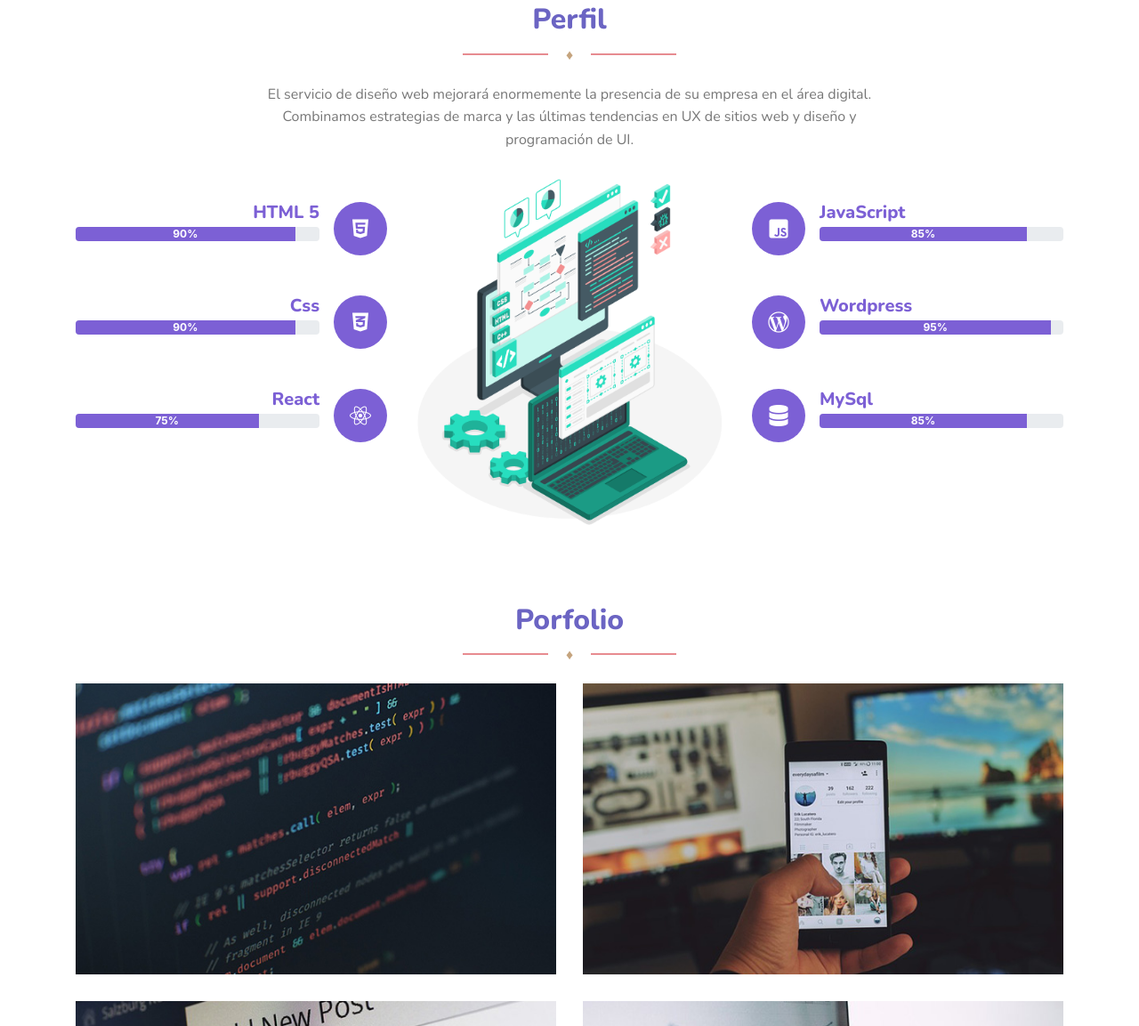
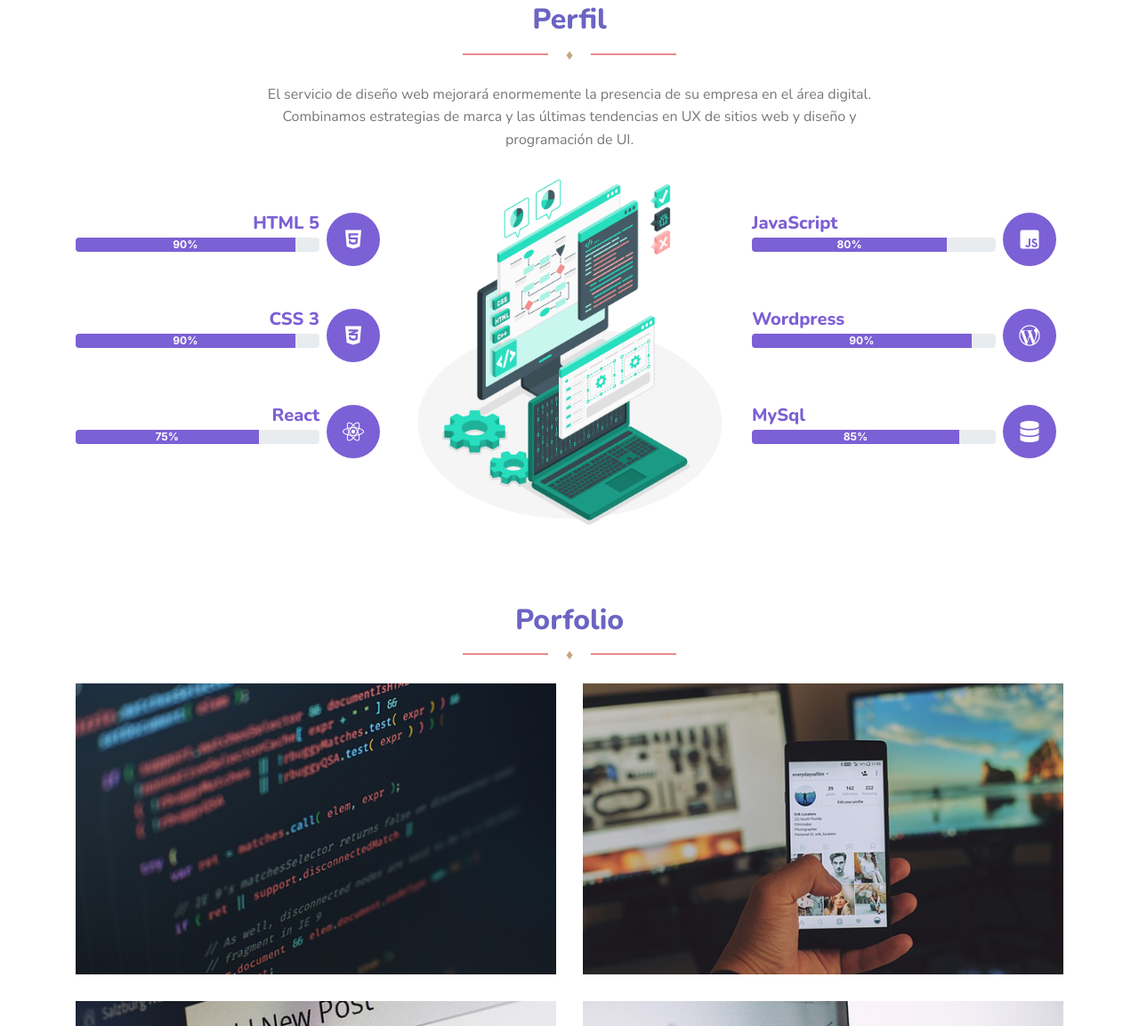
Before and after one commit to LeticiaRiera/coderhouse-porfolio, a plain HTML site: page index.html in a window 1280 px wide. Shown: the part 1647-2800 px from the top of the page at 89% size. Drawn offline with nearby package versions, Linux system fonts and the light colour scheme.

Commit message:
Cambio perfil en bootstrap

```diff
--- a/index.html
+++ b/index.html
@@ -22,7 +22,7 @@
                 <span class="navbar-toggler-icon"></span>
             </button>
             <div class="collapse navbar-collapse" id="navbarSupportedContent">
-              <ul  class="nav navbar-nav mr-auto w-100 justify-content-center">
+              <ul  class="nav navbar-nav mr-auto w-75 pl-5 ml-5  justify-content-center">
                   <li class="nav-item active">
                       <a class="nav-link smooth-scroll" href="#index">Inicio<span class="sr-only">(current)</span></a>
                   </li>
@@ -140,68 +140,89 @@
           </p>
         </div>
       </div>
-        <div class="col-sm-12 col-md-6 col-lg-4 mt-3">
-           <div class="media perfil__margen">
-              <div class="media-body mr-3 text-right float-left">
+
+      <div class="col-sm-12 col-lg-4 mt-lg-5">
+        <div class="media mb-5">
+          <div class="order-lg-2 order-md-1 ml-2 mr-2">
+            <i class="fab fa-html5 icon__servicios"></i>
+          </div>
+          <div class="media-body order-1 text-lg-right text-sm-left text-md-left">
             <h5 class="mt-0 mb-1 servicios__title"><a href="#">HTML 5</a></h5>
             <div class="progress">
               <div class="progress-bar bg-proceso" role="progressbar" style="width: 90%" aria-valuenow="100" aria-valuemin="0" aria-valuemax="100"><strong>90%</strong>
               </div>
             </div>
           </div>
-              <div class="service-shap align-self-center float-right"><i class="fab fa-html5 icon__servicios"></i></i></div>
         </div>
-           <div class="media perfil__margen">
-              <div class="media-body mr-3 text-right float-left">
-                 <h5 class="mt-0 mb-1 servicios__title"><a href="#">Css</a></h5>
+
+        <div class="media mb-5">
+          <div class="order-lg-2 order-md-1 ml-2 mr-2">
+            <i class="fab fa-css3-alt icon__servicios"></i>
+          </div>
+          <div class="media-body order-1 text-lg-right text-sm-left text-md-left">
+            <h5 class="mt-0 mb-1 servicios__title"><a href="#">CSS 3</a></h5>
             <div class="progress">
               <div class="progress-bar bg-proceso" role="progressbar" style="width: 90%" aria-valuenow="100" aria-valuemin="0" aria-valuemax="100"><strong>90%</strong>
               </div>
             </div>
           </div>
-              <div class="service-shap align-self-center float-right"><i class="fab fa-css3-alt icon__servicios"></i></div>
         </div>
-           <div class="media perfil__margen mb-0">
-              <div class="media-body mr-3 text-right float-left">
+
+        <div class="media mb-5">
+          <div class="order-lg-2 order-md-1 ml-2 mr-2">
+            <i class="fab fa-react icon__servicios"></i>
+          </div>
+          <div class="media-body order-1 text-lg-right text-sm-left text-md-left">
             <h5 class="mt-0 mb-1 servicios__title"><a href="#">React</a></h5>
             <div class="progress">
               <div class="progress-bar bg-proceso" role="progressbar" style="width: 75%" aria-valuenow="100" aria-valuemin="0" aria-valuemax="100"><strong>75%</strong>
               </div>
             </div>
           </div>
-              <div class="service-shap align-self-center float-right"><i class="fab fa-react icon__servicios"></i></div>
         </div>
       </div>
-        <div class="col-md-4 align-self-center  feature-images">
+
+
+      <div class="col-sm-12 col-md-4 align-self-center  feature-images">
         <img src="images/herramientas.png" class="img-fluid " alt="image">
       </div>
-        <div class="col-sm-12 col-md-6 col-lg-4 mt-3">
-           <div class="media perfil__margen">
-              <div class="service-shap align-self-center"><i class="fab fa-js-square icon__servicios"></i></div>
-              <div class="media-body ml-3">
+
+      <div class="col-sm-12 col-lg-4 mt-lg-5">
+        <div class="media mb-5">
+          <div class="order-lg-2 ml-2 mr-2">
+            <i class="fab fa-js-square icon__servicios"></i>
+          </div>
+          <div class="media-body  text-sm-left text-md-left">
             <h5 class="mt-0 mb-1 servicios__title"><a href="#">JavaScript</a></h5>
             <div class="progress">
-                  <div class="progress-bar bg-proceso" role="progressbar" style="width: 85%" aria-valuenow="100" aria-valuemin="0" aria-valuemax="100"><strong>85%</strong>
+              <div class="progress-bar bg-proceso" role="progressbar" style="width: 80%" aria-valuenow="100" aria-valuemin="0" aria-valuemax="100"><strong>80%</strong>
               </div>
             </div>
           </div>
         </div>
-           <div class="media perfil__margen">
-              <div class="service-shap align-self-center"><i class="fab fa-wordpress-simple icon__servicios"></i></div>
-              <div class="media-body ml-3">
+
+        <div class="media mb-5">
+          <div class="order-lg-2 ml-2 mr-2">
+            <i class="fab fa-wordpress-simple icon__servicios"></i>
+          </div>
+          <div class="media-body text-sm-left text-md-left">
             <h5 class="mt-0 mb-1 servicios__title"><a href="#">Wordpress</a></h5>
             <div class="progress">
-                  <div class="progress-bar bg-proceso" role="progressbar" style="width: 95%" aria-valuenow="100" aria-valuemin="0" aria-valuemax="100"><strong>95%</strong>
+              <div class="progress-bar bg-proceso" role="progressbar" style="width: 90%" aria-valuenow="100" aria-valuemin="0" aria-valuemax="100"><strong>90%</strong>
               </div>
             </div>
           </div>
         </div>
-           <div class="media perfil__margen mb-0">
-              <div class="service-shap align-self-center"><i class="fas fa-database icon__servicios"></i></div>
-              <div class="media-body ml-3">
+
+        <div class="media mb-5">
+          <div class="order-lg-2 ml-2 mr-2">
+            <i class="fas fa-database icon__servicios"></i>
+          </div>
+          <div class="media-body text-sm-left text-md-left">
             <h5 class="mt-0 mb-1 servicios__title"><a href="#">MySql</a></h5>
             <div class="progress">
               <div class="progress-bar bg-proceso" role="progressbar" style="width: 85%" aria-valuenow="100" aria-valuemin="0" aria-valuemax="100"><strong>85%</strong>
+              </div>
             </div>
           </div>
         </div>
@@ -225,7 +246,7 @@
               <div class="col-md-6">
                 <div class="project">
                   <img src="images/project-1.jpg" alt="">
-                  <a class="over-area" href="#enlazarejemplo">
+                  <a class="over-area" rel="noopener" href="https://www.behance.net/gallery/71046961/Citterio-Ss-19">
                     <div class="content">
                       <label class="label label-danger label-fill">Diseño web</label>
                       <h3>Desarrollo Front End</h3>
@@ -238,7 +259,7 @@
               <div class="col-md-6">
                 <div class="project">
                   <img src="images/project-6.jpg" alt="">
-                  <a class="over-area" href="#enlazarejemplo">
+                  <a class="over-area" rel="noopener" href="https://www.behance.net/gallery/71046961/Citterio-Ss-19">
                     <div class="content">
                       <label class="label label-danger label-fill">Marketing</label>
                       <h3>Social Marketing</h3>
@@ -264,7 +285,7 @@
               <div class="col-md-6">
                 <div class="project">
                   <img src="images/project-3.jpg" alt="">
-                  <a class="over-area" href="#enlazarejemplo">
+                  <a class="over-area" rel="noopener" href="https://www.behance.net/gallery/71046961/Citterio-Ss-19">
                     <div class="content">
                       <label class="label label-danger label-fill">Analytics</label>
                       <h3>Google Analytics</h3>
@@ -278,7 +299,7 @@
         </section>
 
         <section  id="contacto">
-          <div class="container mb-5">
+          <div class="container">
             <div class="title-area">
               <h2>Contacto</h2>
               <div class="separator separator-danger">♦</div>
@@ -304,6 +325,7 @@
           </div>
         </section>
      </main>
+     <svg xmlns="http://www.w3.org/2000/svg" viewBox="0 0 1440 320"><path fill=" #7c60d5" fill-opacity="1" d="M0,96L80,96C160,96,320,96,480,101.3C640,107,800,117,960,128C1120,139,1280,149,1360,154.7L1440,160L1440,320L1360,320C1280,320,1120,320,960,320C800,320,640,320,480,320C320,320,160,320,80,320L0,320Z"></path></svg>
     <footer class="d-flex justify-content-center align-items-center">
       <div class="container">
         <div class="row">
--- a/sass/scss/_footer.scss
+++ b/sass/scss/_footer.scss
@@ -4,7 +4,7 @@ footer {
     right: 0;
     width: 100%;
     height: 80px;
-    background: $bg-footer;
+    background: $color-primary;
     color: #ffffff;
     margin: 0;
     text-align: center;
```
Also changed, not shown: gracias.html (+33 -31 lines). Lines whose indentation alone changed are shown as unchanged.
